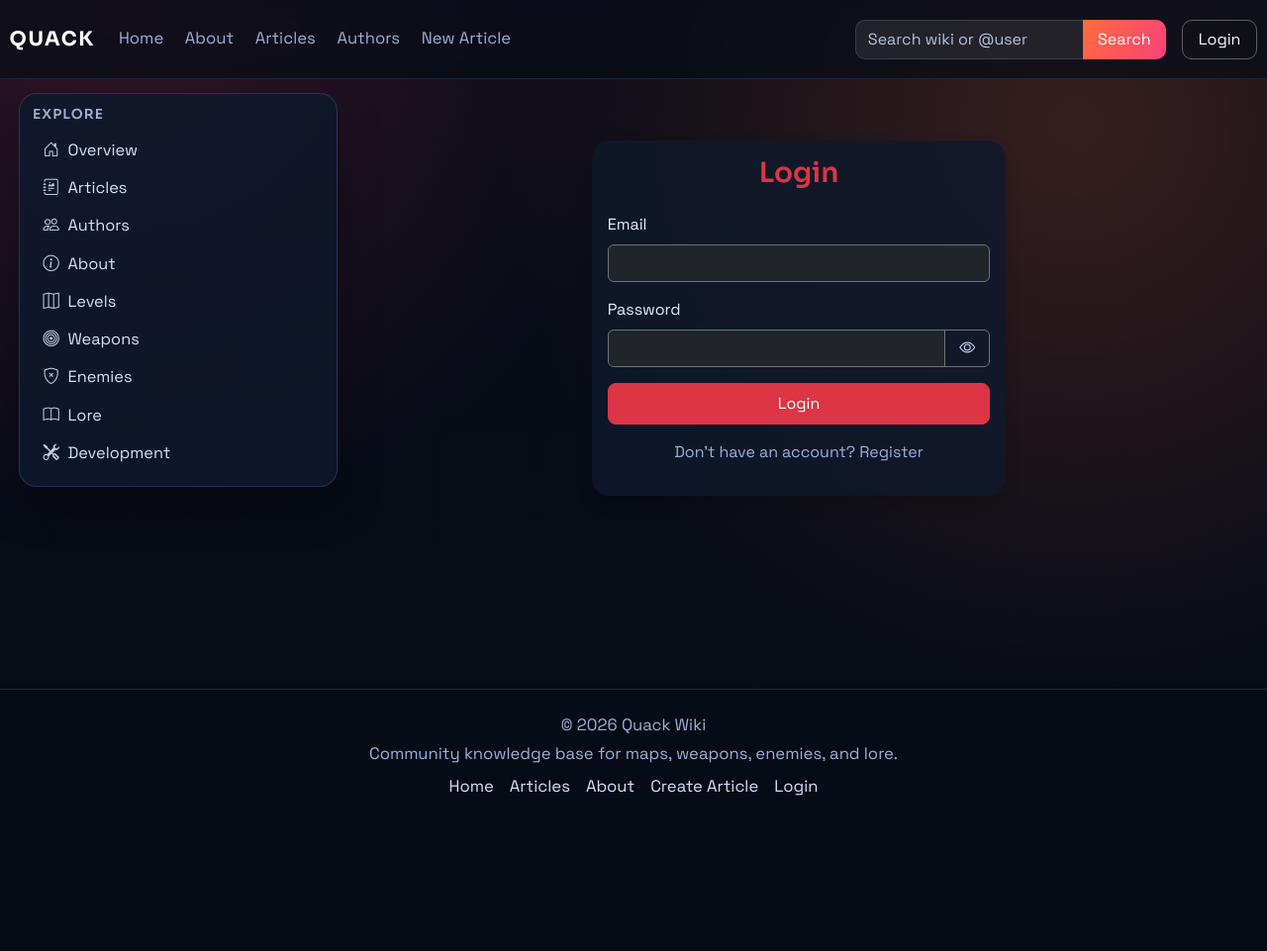
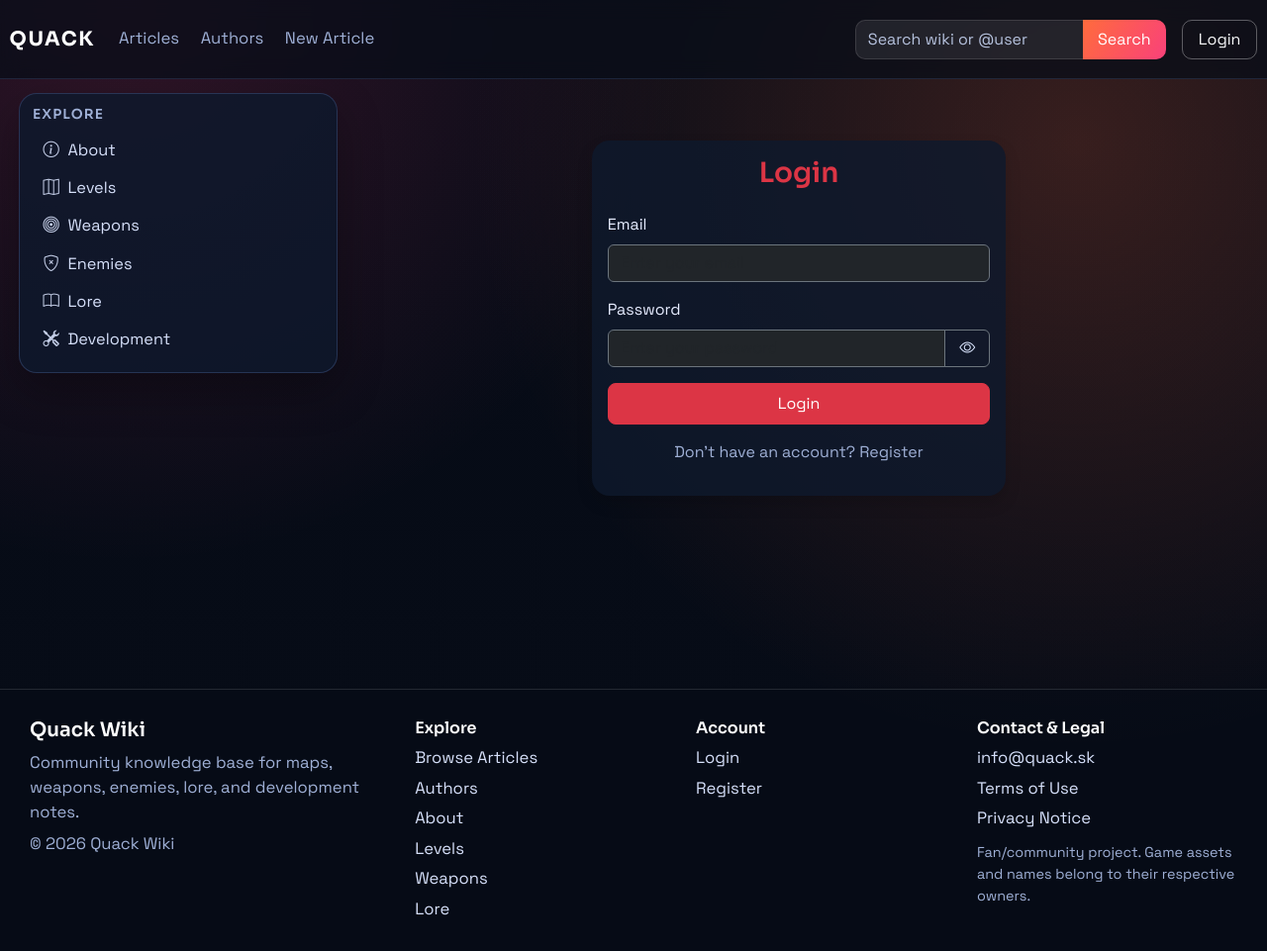
Before and after one commit to KlunnyS/Quack_wiki, a Flask app: page /login in a window 1280 px wide. Shown: the whole page at 99% size. Before the commit the page ends 804 px from the top, so only its background shows below. Run offline with Flask 3, Linux system fonts and the light colour scheme; some libraries are stand-ins or nearby versions.

Commit message:
Reimagined link placement and footer overhaul

```diff
--- a/main.py
+++ b/main.py
@@ -9,6 +9,7 @@ import html
 import os
 import re
 import unicodedata
+from urllib.parse import urlparse, urljoin
 from sqlalchemy import func
 from sqlalchemy.exc import SQLAlchemyError
 from functools import wraps
@@ -151,6 +152,31 @@ def role_required(role_names: list):
         return wrapper
 
     return decorator
+
+
+def is_safe_redirect_url(target):
+    """Allow only local redirects to prevent open redirect bugs."""
+    if not target:
+        return False
+    host_url = urlparse(request.host_url)
+    redirect_url = urlparse(urljoin(request.host_url, target))
+    return redirect_url.scheme in ('http', 'https') and redirect_url.netloc == host_url.netloc
+
+
+def safe_next_url(default_endpoint='index'):
+    """Resolve a local next URL from query/form values or fall back to an endpoint."""
+    target = request.values.get('next')
+    if is_safe_redirect_url(target):
+        return target
+    return url_for(default_endpoint)
+
+
+def dashboard_return_url(default_endpoint):
+    """Return to the current dashboard filter page after POST actions when safe."""
+    target = request.form.get('next') or request.referrer
+    if is_safe_redirect_url(target):
+        return target
+    return url_for(default_endpoint)
 
 
 def _inline_markdown(text: str) -> str:
@@ -476,6 +502,7 @@ def can_edit_article(article_obj: Article) -> bool:
         return False
     if article_obj.is_archived:
         return False
+    # Writers are trusted contributors: they can edit articles, but non-admin edits are stored as revisions.
     if current_user.role in ['admin', 'writer']:
         return True
     return article_obj.author == current_user.username
@@ -670,7 +697,7 @@ def login():
         else:
             login_user(user)
             flash('Logged in successfully.', 'success')
-            return redirect(url_for('index'))
+            return redirect(safe_next_url())
 
     return render_template('auth/login.html', form=form, error=error)
 
@@ -911,7 +938,9 @@ def create_article():
             db.session.add(article_obj)
             db.session.commit()
             flash('Article created successfully.', 'success')
-            return redirect(url_for('article', article_title=article_obj.title))
+            if article_is_public(article_obj):
+                return redirect(article_public_url(article_obj))
+            return redirect(url_for('my_pages'))
         except SQLAlchemyError:
             db.session.rollback()
             flash('Could not create article. Check title uniqueness and field lengths.', 'danger')
@@ -1039,6 +1068,9 @@ def dashboard_articles():
     sort = (request.args.get('sort') or 'newest').strip().lower()
 
     query = Article.query
+    # Writers can review their own submissions/updates, but only admins see every article.
+    if current_user.role == 'writer':
+        query = query.filter(Article.author == current_user.username)
     if not show_archived:
         query = query.filter(Article.is_archived.is_(False))
     if status_filter in {'pending', 'approved', 'declined'}:
@@ -1085,9 +1117,11 @@ def dashboard_updates():
         'editor_az': ArticleRevision.editor.asc(),
         'editor_za': ArticleRevision.editor.desc(),
     }
-    revisions = ArticleRevision.query.filter_by(status='pending').order_by(
-        sort_map.get(sort, ArticleRevision.created_at.desc())
-    ).all()
+    query = ArticleRevision.query.filter_by(status='pending')
+    # Writers only see update records they created; admins see all pending updates.
+    if current_user.role == 'writer':
+        query = query.filter(ArticleRevision.editor == current_user.username)
+    revisions = query.order_by(sort_map.get(sort, ArticleRevision.created_at.desc())).all()
     if search:
         revisions = [revision for revision in revisions if revision_matches_search(revision, search)]
 
@@ -1147,23 +1181,23 @@ def set_role(user_id):
         user = User.query.get_or_404(user_id)
         if user.username == 'MainAdmin':
             flash('Cannot change MainAdmin role.', 'danger')
-            return redirect(url_for('dashboard_users'))
+            return redirect(dashboard_return_url('dashboard_users'))
         if user.is_archived:
             flash('Cannot change role for archived user.', 'danger')
-            return redirect(url_for('dashboard_users'))
+            return redirect(dashboard_return_url('dashboard_users'))
         if user.id == current_user.id:
             flash('You cannot change your own role.', 'danger')
-            return redirect(url_for('dashboard_users'))
+            return redirect(dashboard_return_url('dashboard_users'))
         admin_role_changed = user.role == 'admin' or form.role.data == 'admin'
         if admin_role_changed and current_user.username != 'MainAdmin':
             flash('Only MainAdmin can add or remove admin role.', 'danger')
-            return redirect(url_for('dashboard_users'))
+            return redirect(dashboard_return_url('dashboard_users'))
 
         user.role = form.role.data
         db.session.commit()
         flash(f'Role updated for {user.username}.', 'success')
 
-    return redirect(url_for('dashboard_users'))
+    return redirect(dashboard_return_url('dashboard_users'))
 
 
 @app.route('/users/<int:user_id>/toggle-archive', methods=['POST'])
@@ -1173,19 +1207,19 @@ def toggle_archive_user(user_id):
     user = User.query.get_or_404(user_id)
     if user.username == 'MainAdmin':
         flash('Cannot archive MainAdmin.', 'danger')
-        return redirect(url_for('dashboard_users'))
+        return redirect(dashboard_return_url('dashboard_users'))
     if user.id == current_user.id:
         flash('You cannot archive your own account.', 'danger')
-        return redirect(url_for('dashboard_users'))
+        return redirect(dashboard_return_url('dashboard_users'))
     if user.role == 'admin' and current_user.username != 'MainAdmin':
         flash('Only MainAdmin can archive another admin.', 'danger')
-        return redirect(url_for('dashboard_users'))
+        return redirect(dashboard_return_url('dashboard_users'))
 
     user.is_archived = not user.is_archived
     user.archived_at = datetime.utcnow() if user.is_archived else None
     db.session.commit()
     flash(f"User {'deactivated' if user.is_archived else 'reactivated'}: {user.username}", 'info')
-    return redirect(url_for('dashboard_users'))
+    return redirect(dashboard_return_url('dashboard_users'))
 
 
 @app.route('/approve/<int:article_id>', methods=['POST'])
@@ -1195,13 +1229,14 @@ def approve(article_id):
     article_obj = Article.query.get_or_404(article_id)
     if article_obj.is_archived:
         flash('Cannot approve archived article.', 'danger')
-        return redirect(url_for('dashboard_articles'))
+        return redirect(dashboard_return_url('dashboard_articles'))
 
     pending_revision = ArticleRevision.query.filter_by(
         article_id=article_obj.id,
         status='pending',
     ).order_by(ArticleRevision.created_at.desc()).first()
     if pending_revision:
+        # If a declined/pending article has an update, approval applies that reviewed revision.
         apply_revision(pending_revision)
     else:
         article_obj.status = 'approved'
@@ -1209,7 +1244,7 @@ def approve(article_id):
         article_obj.approved_at = datetime.utcnow()
     db.session.commit()
     flash(f'Approved article: {article_obj.title}', 'success')
-    return redirect(url_for('dashboard_articles'))
+    return redirect(dashboard_return_url('dashboard_articles'))
 
 
 @app.route('/decline/<int:article_id>', methods=['POST'])
@@ -1219,14 +1254,14 @@ def decline(article_id):
     article_obj = Article.query.get_or_404(article_id)
     if article_obj.is_archived:
         flash('Cannot decline archived article.', 'danger')
-        return redirect(url_for('dashboard_articles'))
+        return redirect(dashboard_return_url('dashboard_articles'))
 
     article_obj.status = 'declined'
     article_obj.approved_by = current_user.username
     article_obj.approved_at = datetime.utcnow()
     db.session.commit()
     flash('Article declined.', 'warning')
-    return redirect(url_for('dashboard_articles'))
+    return redirect(dashboard_return_url('dashboard_articles'))
 
 
 @app.route('/revisions/<int:revision_id>/approve', methods=['POST'])
@@ -1240,12 +1275,12 @@ def approve_revision(revision_id):
     ).first()
     if duplicate:
         flash('Cannot approve update because another article already uses that title.', 'danger')
-        return redirect(url_for('dashboard_updates'))
+        return redirect(dashboard_return_url('dashboard_updates'))
 
     article_obj = apply_revision(revision)
     db.session.commit()
     flash(f'Approved update for article: {article_obj.title}', 'success')
-    return redirect(url_for('dashboard_updates'))
+    return redirect(dashboard_return_url('dashboard_updates'))
 
 
 @app.route('/revisions/<int:revision_id>/decline', methods=['POST'])
@@ -1257,7 +1292,7 @@ def decline_revision(revision_id):
     db.session.delete(revision)
     db.session.commit()
     flash(f'Discarded pending update for article: {title}', 'warning')
-    return redirect(url_for('dashboard_updates'))
+    return redirect(dashboard_return_url('dashboard_updates'))
 
 
 @app.route('/articles/<int:article_id>/toggle-archive', methods=['POST'])
@@ -1269,7 +1304,7 @@ def toggle_archive_article(article_id):
     article_obj.archived_at = datetime.utcnow() if article_obj.is_archived else None
     db.session.commit()
     flash(f"Article {'archived' if article_obj.is_archived else 'restored'}: {article_obj.title}", 'info')
-    return redirect(url_for('dashboard_articles'))
+    return redirect(dashboard_return_url('dashboard_articles'))
 
 
 @app.route('/articles/<int:article_id>/archive-own', methods=['POST'])
--- a/static/css/style.css
+++ b/static/css/style.css
@@ -972,22 +972,37 @@ a {
 .site-footer {
     margin-top: auto;
     min-height: var(--footer-height);
-    padding: 1.5rem 1rem;
+    padding: 1.8rem 1rem;
     color: var(--text-dim);
     border-top: 1px solid rgba(255, 255, 255, 0.12);
     background: rgba(6, 11, 22, 0.55);
 }
 
-.footer-content {
-    text-align: center;
+.footer-grid {
+    display: grid;
+    grid-template-columns: minmax(220px, 1.4fr) repeat(3, minmax(150px, 1fr));
+    gap: 1.3rem;
+    max-width: 1220px;
+    margin: 0 auto;
+}
+
+.footer-brand h5,
+.footer-section h6 {
+    color: #fff;
+    margin-bottom: 0.55rem;
+}
+
+.footer-brand p,
+.footer-note,
+.footer-copy {
+    margin-bottom: 0.45rem;
+    color: var(--text-dim);
 }
 
 .footer-links {
     display: flex;
-    justify-content: center;
-    gap: 1rem;
-    flex-wrap: wrap;
-    margin-top: 0.5rem;
+    flex-direction: column;
+    gap: 0.35rem;
 }
 
 .footer-links a {
@@ -996,6 +1011,11 @@ a {
 
 .footer-links a:hover {
     color: #fff;
+}
+
+.footer-note {
+    margin-top: 0.7rem;
+    font-size: 0.9rem;
 }
 
 @media (max-width: 991px) {
@@ -1019,6 +1039,10 @@ a {
 
     .page-content-with-sidebar {
         margin-left: 0;
+    }
+
+    .footer-grid {
+        grid-template-columns: 1fr;
     }
 
     .hero {
--- a/templates/_base.html
+++ b/templates/_base.html
@@ -67,6 +67,30 @@
                 }
             });
         });
+
+        document.querySelectorAll('[data-copy-email]').forEach((link) => {
+            link.addEventListener('click', async (event) => {
+                event.preventDefault();
+                const email = link.dataset.copyEmail;
+                const originalText = link.textContent;
+
+                try {
+                    await navigator.clipboard.writeText(email);
+                } catch (error) {
+                    const fallback = document.createElement('input');
+                    fallback.value = email;
+                    document.body.appendChild(fallback);
+                    fallback.select();
+                    document.execCommand('copy');
+                    fallback.remove();
+                }
+
+                link.textContent = 'Email Copied';
+                setTimeout(() => {
+                    link.textContent = originalText;
+                }, 1800);
+            });
+        });
     </script>
 </body>
 </html>
--- a/templates/auth/login.html
+++ b/templates/auth/login.html
@@ -10,8 +10,11 @@
                 <div class="card-body">
                     <h3 class="card-title text-center text-danger mb-4">Login</h3>
 
-                    <form method="POST" action="{{ url_for('login') }}">
+                    <form method="POST" action="{{ url_for('login', next=request.args.get('next')) if request.args.get('next') else url_for('login') }}">
                         {{ form.hidden_tag() }}
+                        {% if request.args.get('next') %}
+                        <input type="hidden" name="next" value="{{ request.args.get('next') }}">
+                        {% endif %}
 
                         <div class="mb-3">
                             {{ form.email.label(class="form-label") }}
--- a/templates/dashboard_articles.html
+++ b/templates/dashboard_articles.html
@@ -94,12 +94,15 @@
                         <td class="d-flex gap-2 flex-wrap">
                             <a href="{{ url_for('edit_article', article_id=article.id) }}" class="btn btn-outline-info btn-sm">Edit</a>
                             <form method="POST" action="{{ url_for('approve', article_id=article.id) }}">
+                                <input type="hidden" name="next" value="{{ request.full_path }}">
                                 <button type="submit" class="btn btn-success btn-sm" {% if article.status == 'approved' or article.is_archived %}disabled{% endif %}>Approve</button>
                             </form>
                             <form method="POST" action="{{ url_for('decline', article_id=article.id) }}">
+                                <input type="hidden" name="next" value="{{ request.full_path }}">
                                 <button type="submit" class="btn btn-outline-danger btn-sm" {% if article.status == 'declined' or article.is_archived %}disabled{% endif %}>Decline</button>
                             </form>
                             <form method="POST" action="{{ url_for('toggle_archive_article', article_id=article.id) }}">
+                                <input type="hidden" name="next" value="{{ request.full_path }}">
                                 <button type="submit" class="btn btn-outline-warning btn-sm">{% if article.is_archived %}Restore{% else %}Archive{% endif %}</button>
                             </form>
                         </td>
--- a/templates/dashboard_updates.html
+++ b/templates/dashboard_updates.html
@@ -65,9 +65,11 @@
                         {% if current_user.role == 'admin' %}
                         <td class="d-flex gap-2 flex-wrap">
                             <form method="POST" action="{{ url_for('approve_revision', revision_id=revision.id) }}">
+                                <input type="hidden" name="next" value="{{ request.full_path }}">
                                 <button type="submit" class="btn btn-success btn-sm">Approve Update</button>
                             </form>
                             <form method="POST" action="{{ url_for('decline_revision', revision_id=revision.id) }}">
+                                <input type="hidden" name="next" value="{{ request.full_path }}">
                                 <button type="submit" class="btn btn-outline-danger btn-sm">Decline Update</button>
                             </form>
                         </td>
--- a/templates/dashboard_users.html
+++ b/templates/dashboard_users.html
@@ -103,6 +103,7 @@
                             {% else %}
                             <form method="POST" action="{{ url_for('set_role', user_id=user.id) }}" class="d-flex gap-2">
                                 {{ role_form.hidden_tag() }}
+                                <input type="hidden" name="next" value="{{ request.full_path }}">
                                 {{ role_form.role(class="form-select form-select-sm") }}
                                 {{ role_form.submit(class="btn btn-brand btn-sm") }}
                             </form>
@@ -117,6 +118,7 @@
                                 <span class="text-muted small">Only MainAdmin can deactivate admins</span>
                             {% else %}
                             <form method="POST" action="{{ url_for('toggle_archive_user', user_id=user.id) }}">
+                                <input type="hidden" name="next" value="{{ request.full_path }}">
                                 <button type="submit" class="btn btn-outline-warning btn-sm">
                                     {% if user.is_archived %}Reactivate{% else %}Deactivate{% endif %}
                                 </button>
--- a/templates/partials/footer.html
+++ b/templates/partials/footer.html
@@ -2,21 +2,53 @@
 
 <footer class="site-footer">
     <div class="container-fluid">
-        <div class="footer-content">
-            <p class="mb-1">&copy; 2026 Quack Wiki</p>
-            <p class="mb-0">Community knowledge base for maps, weapons, enemies, and lore.</p>
+        <div class="footer-grid">
+            <section class="footer-brand">
+                <h5>Quack Wiki</h5>
+                <p>Community knowledge base for maps, weapons, enemies, lore, and development notes.</p>
+                <p class="footer-copy">&copy; 2026 Quack Wiki</p>
+            </section>
+
+            <section class="footer-section">
+                <h6>Explore</h6>
                 <div class="footer-links">
-                <a href="{{ url_for('index') }}">Home</a>
-                <a href="{{ url_for('articles') }}">Articles</a>
+                    <a href="{{ url_for('articles') }}">Browse Articles</a>
+                    <a href="{{ url_for('authors') }}">Authors</a>
                     {{ tag_article_link('about-us', 'About') }}
+                    {{ tag_article_link('levels', 'Levels') }}
+                    {{ tag_article_link('weapons', 'Weapons') }}
+                    {{ tag_article_link('lore', 'Lore') }}
+                </div>
+            </section>
+
+            <section class="footer-section">
+                <h6>Account</h6>
+                <div class="footer-links">
+                    {% if current_user.is_authenticated %}
+                    <a href="{{ url_for('my_pages') }}">My Pages</a>
                     <a href="{{ url_for('create_article') }}">Create Article</a>
-                {% if current_user.is_authenticated and current_user.role == 'admin' %}
+                    <a href="{{ url_for('profile') }}">Settings</a>
+                    {% if current_user.role == 'admin' %}
                     <a href="{{ url_for('dashboard_users') }}">Admin Dashboard</a>
-                {% elif current_user.is_authenticated and current_user.role == 'writer' %}
-                <a href="{{ url_for('dashboard_articles') }}">Articles Dashboard</a>
+                    {% elif current_user.role == 'writer' %}
+                    <a href="{{ url_for('dashboard_articles') }}">Writer Dashboard</a>
                     {% endif %}
+                    {% else %}
                     <a href="{{ url_for('login') }}">Login</a>
+                    <a href="{{ url_for('register') }}">Register</a>
+                    {% endif %}
                 </div>
+            </section>
+
+            <section class="footer-section">
+                <h6>Contact & Legal</h6>
+                <div class="footer-links">
+                    <a href="#" data-copy-email="info@quack.sk">info@quack.sk</a>
+                    <a href="{{ url_for('static', filename='docs/terms-of-use.pdf') }}">Terms of Use</a>
+                    <a href="{{ url_for('static', filename='docs/privacy-notice.pdf') }}">Privacy Notice</a>
+                </div>
+                <p class="footer-note">Fan/community project. Game assets and names belong to their respective owners.</p>
+            </section>
         </div>
     </div>
 </footer>
--- a/templates/partials/navbar.html
+++ b/templates/partials/navbar.html
@@ -10,15 +10,13 @@
 
         <div class="collapse navbar-collapse" id="navbarNav">
             <ul class="navbar-nav me-auto nav-links">
-                <li class="nav-item"><a class="nav-link" href="{{ url_for('index') }}">Home</a></li>
-                <li class="nav-item">{{ tag_article_link('about-us', 'About', class_name='nav-link') }}</li>
                 <li class="nav-item"><a class="nav-link" href="{{ url_for('articles') }}">Articles</a></li>
                 <li class="nav-item"><a class="nav-link" href="{{ url_for('authors') }}">Authors</a></li>
                 <li class="nav-item"><a class="nav-link" href="{{ url_for('create_article') }}">New Article</a></li>
                 {% if current_user.is_authenticated and current_user.role == "admin" %}
                 <li class="nav-item"><a class="nav-link" href="{{ url_for('dashboard_users') }}">Dashboard</a></li>
                 {% elif current_user.is_authenticated and current_user.role == "writer" %}
-                <li class="nav-item"><a class="nav-link" href="{{ url_for('dashboard_articles') }}">Articles</a></li>
+                <li class="nav-item"><a class="nav-link" href="{{ url_for('dashboard_articles') }}">Dashboard</a></li>
                 {% endif %}
             </ul>
 
--- a/templates/partials/sidebar.html
+++ b/templates/partials/sidebar.html
@@ -13,9 +13,6 @@
     <a href="{{ url_for('create_article') }}"><i class="bi bi-plus-square sidebar-icon"></i>Create Article</a>
     {% else %}
     <h6 class="sidebar-title">Explore</h6>
-    <a href="{{ url_for('index') }}"><i class="bi bi-house-door sidebar-icon"></i>Overview</a>
-    <a href="{{ url_for('articles') }}"><i class="bi bi-journal-richtext sidebar-icon"></i>Articles</a>
-    <a href="{{ url_for('authors') }}"><i class="bi bi-people sidebar-icon"></i>Authors</a>
     {{ tag_article_link('about-us', 'About', 'bi bi-info-circle') }}
     {{ tag_article_link('levels', 'Levels', 'bi bi-map') }}
     {{ tag_article_link('weapons', 'Weapons', 'bi bi-bullseye') }}
```
Also changed, not shown: instance/pages.db, static/img/site/2f251a01f06c486b827844b16239d0d7.jpg (added), 2 other files. Lines whose indentation alone changed are shown as unchanged.
